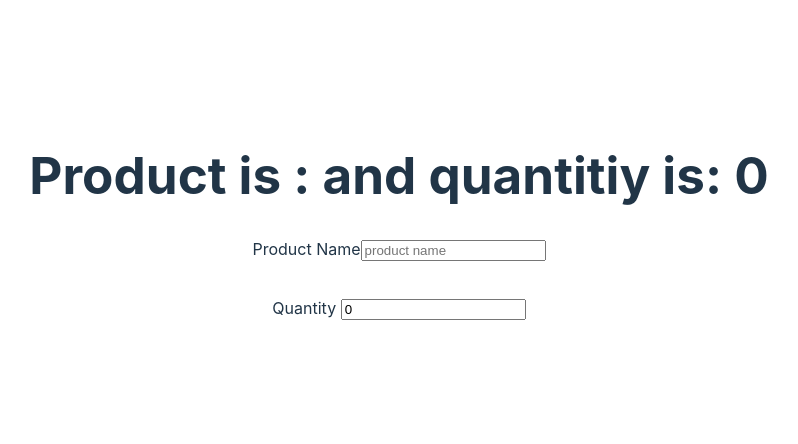
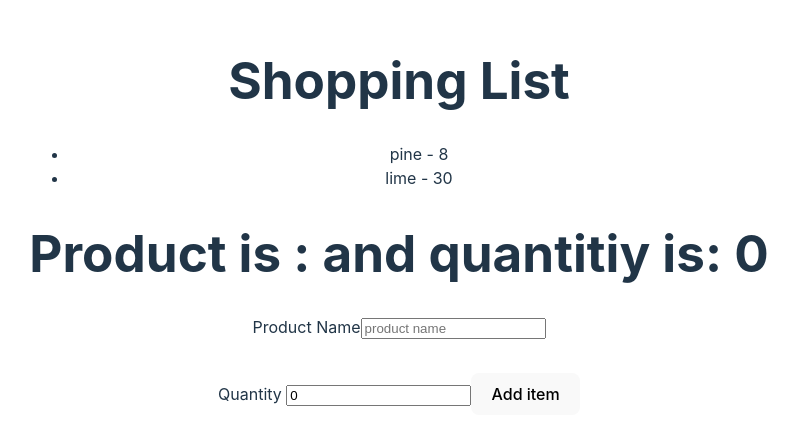
Before and after one commit to Priyanshubelwal17/Forms, a React (Vite) app: page / in a window 1280 px wide. Shown: the part 184-628 px from the top of the page, without its empty margins (241-1039 px from the left). Built offline with nearby package versions, Linux system fonts and the light colour scheme.

Commit message:
Display shopping list items & connect ShoppingListForm to ShoppingList

```diff
--- a/src/App.jsx
+++ b/src/App.jsx
@@ -6,13 +6,15 @@ import UsernameForm from "./UsernameForm"
 import SignupForm from './SignUpForm'
 import BetterSignupForm from './bettersignup'
 import ShoppingListForm from './ShoppingListForm'
+import ShoppingList from './ShoppingList'
 
 function App() {
   const [count, setCount] = useState(0)
 
   return (
     <>
-      <ShoppingListForm />
+      <ShoppingList />
+
       {/* <BetterSignupForm /> */}
       {/* <UsernameForm /> */}
       {/* <SignupForm /> */}
--- /dev/null
+++ b/src/ShoppingList.jsx
@@ -0,0 +1,28 @@
+import { useState } from "react";
+import ShoppingListForm from "./ShoppingListForm";
+function ShoppingList() {
+    const [items, setitems] = useState([
+        { id: 1, product: "pine", quantity: 8 },
+        { id: 2, product: "lime", quantity: 30 }
+    ])
+    const additems = (item) => {
+        setitems((curritems) => {
+            return [...curritems, { ...item, id: 9 }]
+        })
+    }
+    return (
+        <div>
+            <h1>Shopping List</h1>
+            <ul>
+                {items.map((i) => (
+                    <li key={i.id} >
+                        {i.product} - {i.quantity}
+                    </li>
+                ))}
+            </ul>
+            <ShoppingListForm additems={additems} />
+        </div>
+    )
+}
+
+export default ShoppingList;
--- a/src/ShoppingListForm.jsx
+++ b/src/ShoppingListForm.jsx
@@ -1,6 +1,6 @@
 import { useState } from "react";
 
-function ShoppingListForm() {
+function ShoppingListForm({ additems }) {
     const [formData, setFormData] = useState({ product: "", quantity: 0 })
     const handleChange = (evt) => {
         setFormData((currvalue) => {
@@ -10,8 +10,13 @@ function ShoppingListForm() {
             }
         })
     }
+    const handleSubmit = (e) => {
+        e.preventDefault()
+        console.log("Adgads")
+        additems(formData)
+    }
     return (
-        <form action="">
+        <form action="" onSubmit={handleSubmit}>
             <h1>Product is : {formData.product} and quantitiy is: {formData.quantity} </h1>
             <label htmlFor="product">Product Name</label>
             <input
@@ -30,6 +35,7 @@ function ShoppingListForm() {
                 id="quantity"
                 onChange={handleChange}
                 value={formData.quantity} />
+            <button  >Add item</button>
         </form>
     )
 }
```
